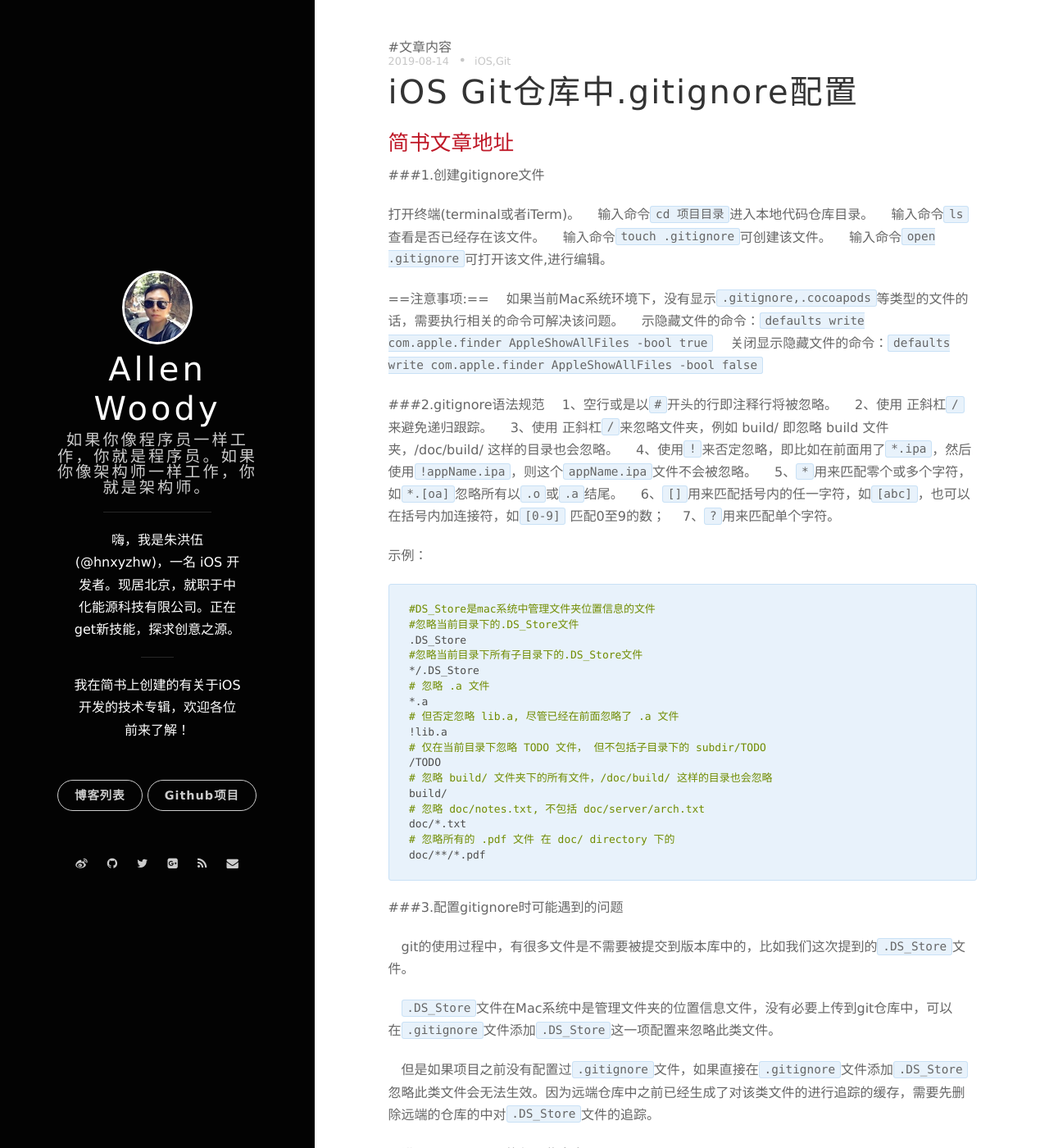
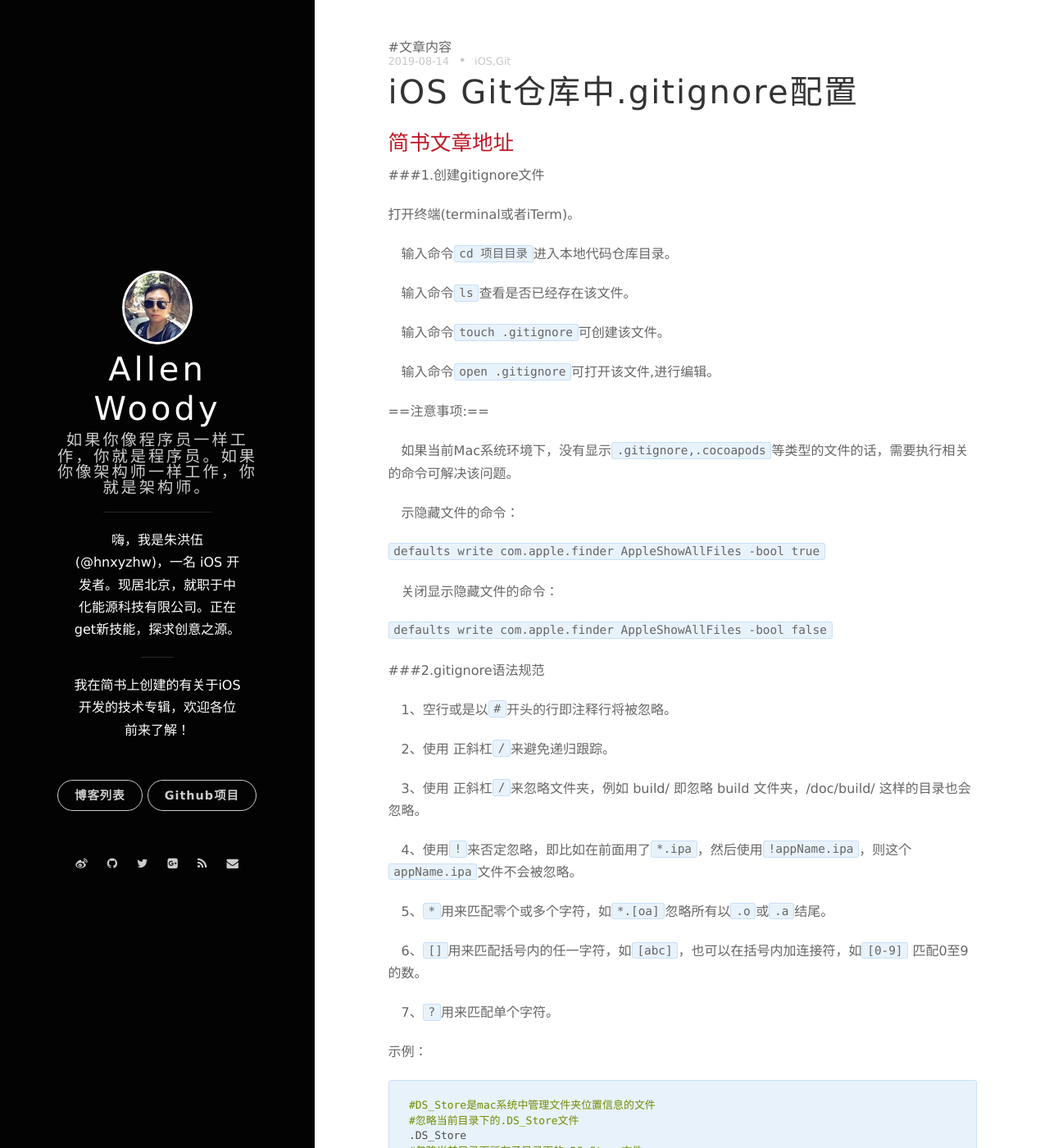
Before and after one commit to hnxyzhw/hnxyzhw.github.io, a Jekyll site: the page built from _posts/2019-08-14-iOS Git仓库中.gitignore配置.md, in a window 1280 px wide and 1400 px high. Shown: the whole window at 82% size. Built offline with Jekyll 4.4.1, drawn with Linux system fonts in a browser that asks for light colours; nearby versions of some CDN libraries; comment, search, counter and statistics services are not loaded; some of the changed lines change nothing that is shown; some of the changed text lies outside the part shown.

Commit message:
++优化md布局格式

````diff
--- a/_posts/2019-08-14-iOS Git仓库中.gitignore配置.md
+++ b/_posts/2019-08-14-iOS Git仓库中.gitignore配置.md
@@ -10,28 +10,48 @@ tags: iOS,Git
 ###1.创建gitignore文件
 
 打开终端(terminal或者iTerm)。
+
 &emsp;输入命令`cd 项目目录`进入本地代码仓库目录。
+
 &emsp;输入命令`ls`查看是否已经存在该文件。
+
 &emsp;输入命令`touch .gitignore`可创建该文件。
+
 &emsp;输入命令`open .gitignore`可打开该文件,进行编辑。
 
 
 ==注意事项:==
-	&emsp;如果当前Mac系统环境下，没有显示`.gitignore,.cocoapods`等类型的文件的话，需要执行相关的命令可解决该问题。
-	&emsp;示隐藏文件的命令：`defaults write com.apple.finder AppleShowAllFiles -bool true`
-	&emsp;关闭显示隐藏文件的命令：`defaults write com.apple.finder AppleShowAllFiles -bool false`
+
+&emsp;如果当前Mac系统环境下，没有显示`.gitignore,.cocoapods`等类型的文件的话，需要执行相关的命令可解决该问题。
+
+&emsp;示隐藏文件的命令：
+
+`defaults write com.apple.finder AppleShowAllFiles -bool true`
+
+&emsp;关闭显示隐藏文件的命令：
+
+`defaults write com.apple.finder AppleShowAllFiles -bool false`
 
 
 ###2.gitignore语法规范
+
 &emsp;1、空行或是以`#`开头的行即注释行将被忽略。
+
 &emsp;2、使用 正斜杠`/`来避免递归跟踪。
+
 &emsp;3、使用 正斜杠`/`来忽略文件夹，例如 build/ 即忽略 build 文件夹，/doc/build/ 这样的目录也会忽略。
+
 &emsp;4、使用`!`来否定忽略，即比如在前面用了`*.ipa`，然后使用`!appName.ipa`，则这个`appName.ipa`文件不会被忽略。
+
 &emsp;5、`*`用来匹配零个或多个字符，如`*.[oa]`忽略所有以`.o`或`.a`结尾。
-&emsp;6、`[]`用来匹配括号内的任一字符，如`[abc]`，也可以在括号内加连接符，如`[0-9]` 匹配0至9的数；
+
+&emsp;6、`[]`用来匹配括号内的任一字符，如`[abc]`，也可以在括号内加连接符，如`[0-9]` 匹配0至9的数。
+
 &emsp;7、`?`用来匹配单个字符。
 
+
 示例：
+
 ```
 #DS_Store是mac系统中管理文件夹位置信息的文件
 #忽略当前目录下的.DS_Store文件
@@ -56,9 +76,7 @@ doc/**/*.pdf
 ###3.配置gitignore时可能遇到的问题
 
 &emsp;git的使用过程中，有很多文件是不需要被提交到版本库中的，比如我们这次提到的`.DS_Store`文件。
-
 &emsp;`.DS_Store`文件在Mac系统中是管理文件夹的位置信息文件，没有必要上传到git仓库中，可以在`.gitignore`文件添加`.DS_Store`这一项配置来忽略此类文件。
-
 &emsp;但是如果项目之前没有配置过`.gitignore`文件，如果直接在`.gitignore`文件添加`.DS_Store`忽略此类文件会无法生效。因为远端仓库中之前已经生成了对该类文件的进行追踪的缓存，需要先删除远端的仓库的中对`.DS_Store`文件的追踪。
 
 &emsp;进入到项目目录下执行一些命令
@@ -66,20 +84,23 @@ doc/**/*.pdf
 git rm --cached .DS_Store
 ```
 &emsp;该命令会把`.DS_Store`从git的索引库中移除,但对文件`.DS_Store`本身并不进行任何操作,也就是说本地还是有.DS_Store文件的，只是远端却没有了。
+
 &emsp;同时也需要我们在新建的`.gitgnore`文件里忽略掉`.DS_Store`文件，然后提交修改到远端仓库。
 
 ==问题:==
 
-&emsp;`.gitignore`文件已经配置过，并上传到远端仓库，但是设置的忽略没有生效。
+`.gitignore`文件已经配置过，并上传到远端仓库，但是设置的忽略没有生效。
 
 ==原因:==
 
-&emsp;由于git缓存的问题，`.gitignore`只能忽略那些原来没有被追踪的文件，如果某些文件已经被纳入了版本管理中，则修改`.gitignore`是无效的。
+由于git缓存的问题，`.gitignore`只能忽略那些原来没有被追踪的文件，如果某些文件已经被纳入了版本管理中，则修改`.gitignore`是无效的。
 
 ==解决方法==
 
-&emsp;先把本地缓存删除（改变成未被追踪状态），再重新添加(此时会读取`.gitignore`的配置进行忽略)，最后再提交到远端仓库。
+先把本地缓存删除（改变成未被追踪状态），再重新添加(此时会读取`.gitignore`的配置进行忽略)，最后再提交到远端仓库。
+
 首先，更新缓存，运行如下命令:
+
 ```
 git rm -r --cached .
 
````
